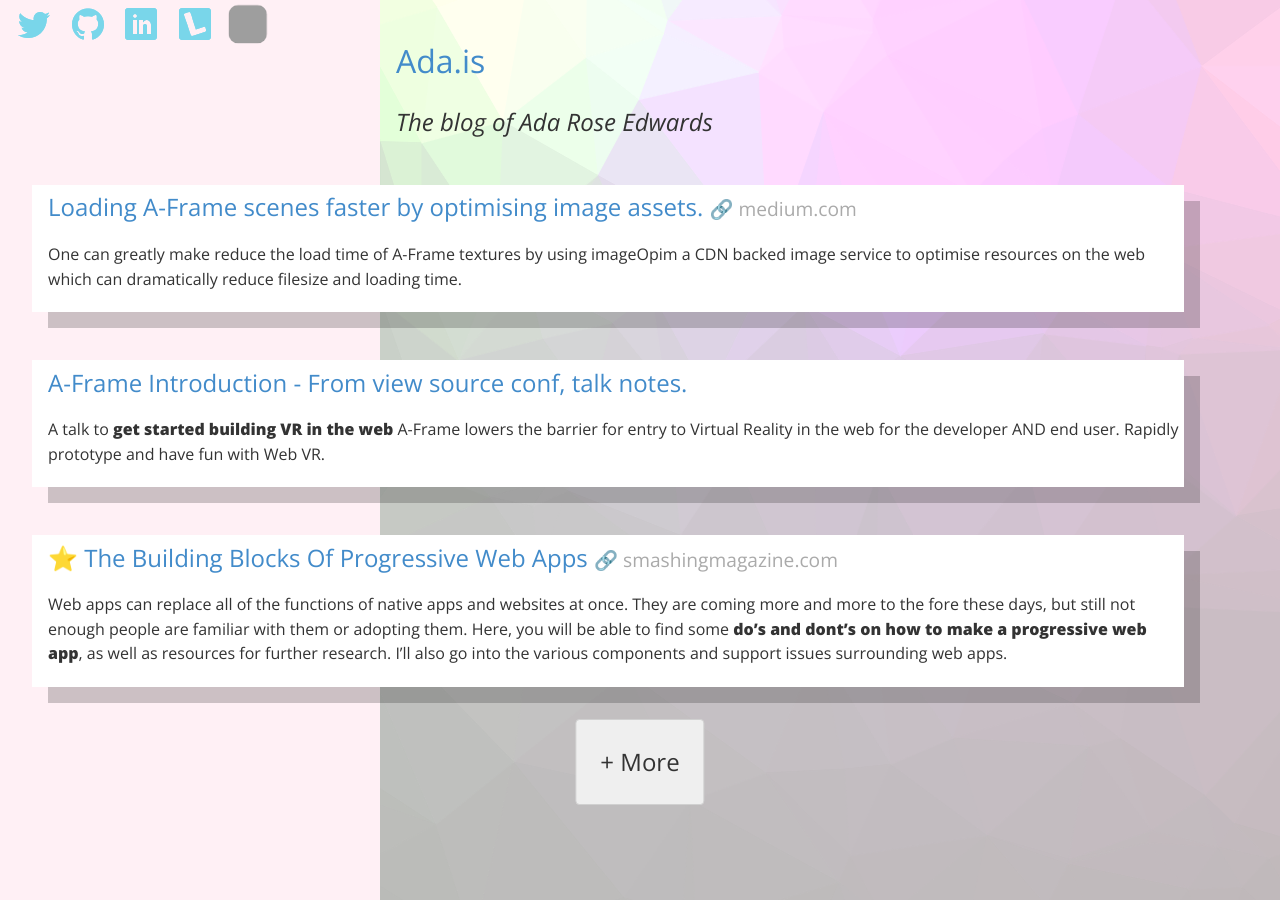
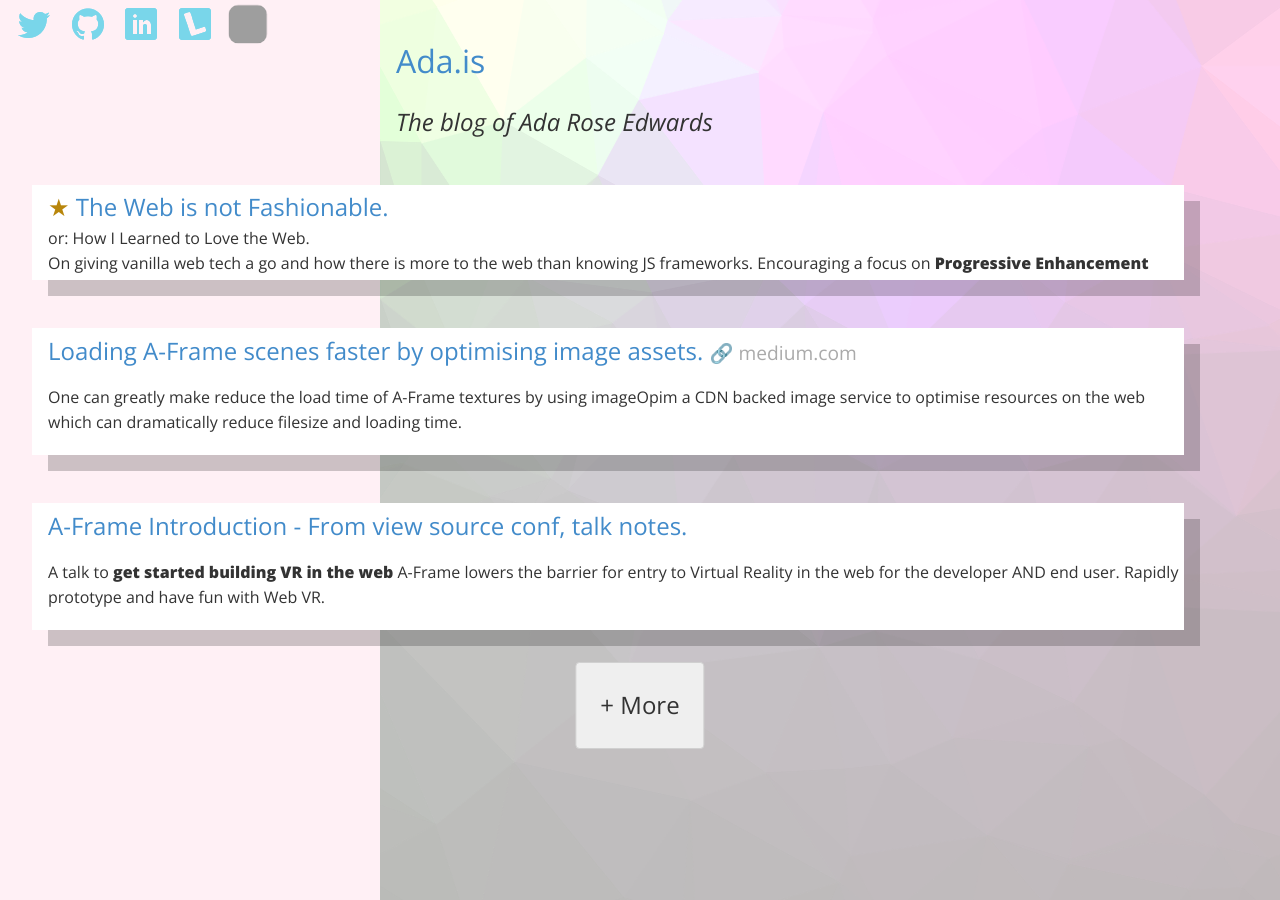
Before and after one commit to AdaRoseCannon/adarosecannon.github.io, a Jekyll site: the page built from index.html, in a window 1280 px wide. Built offline with Jekyll 4.4.1, drawn with Linux system fonts in a browser that asks for light colours; some of the changed lines change nothing that is shown; grey boxes are pictures that could not be loaded.

Commit message:
Add new article

```diff
--- /dev/null
+++ b/_posts/2016-10-10-the-web-is-unfashionable.md
@@ -0,0 +1,120 @@
+---
+layout: "post"
+title: "The Web is not Fashionable."
+description: 'or: How I Learned to Love the Web.<br />  On giving vanilla web tech a go and how there is more to the web than knowing JS frameworks. Encouraging a focus on <b>Progressive Enhancement</b>'
+categories: Blog
+author: Ada Rose Edwards
+image: https://cdn-images-1.medium.com/max/800/0*kd1ljzl6j1GAJAOv.jpg
+star: 1
+---
+
+## **or: How I Learned to Love the Web**
+
+Note: This article is written outside of my role as Developer Advocate for Samsung Internet but that is where I come from.
+
+[An article was recently published](https://hackernoon.com/how-it-feels-to-learn-javascript-in-2016-d3a717dd577f#.bryjt5npk) and raised an interesting problem ‘how does a front end developer learn JavaScript today?’ It’s a nuanced problem and like many nuanced issues leads to many flame wars on twitter.
+
+What do we mean by this question and why ‘today’, how has it changed?
+
+When I began &lt;b&gt; &lt;i&gt; &lt;center&gt; and &lt;table&gt; ruled the roost. There wasn’t a huge amount to learn.
+
+The web has grown in complexity over the years. The web faces pressures to grow for a number of reasons:
+
+* Trying to compete with or replace existing media platforms such as scientific literature, newspapers, books, radio, tv, mobile apps, virtual reality.
+* Trying to fix where existing users of the web are not being served optimally by our existing best practises.
+* As we learn more about how the web is being used we change what we do to reflect how our users do it and push for new modes of communication to assist them.
+* Discovery of best practises. E.g. For performance (network and animation), accessibility and new mediums such as mobile and VR has shaped the the goals for our tooling.
+
+The flexibility of the web and the strong cross device compatibility between browsers allows us to shape the web as we see fit through tooling, frameworks and libraries.
+
+The the state of the native web today reflects the community’s needs of yesterday. The state of the community’s development efforts reflects the needs of today, which the web as it is often falls short on.
+
+## **The Web is unfashionable**
+
+*"Oh my god no, no one uses … anymore. You should try learning …, it’s 2016"*
+
+Usually by the time the browser manufacturers & standards bodies have implemented those needs the community has moved on to solving different problems. This is not a bad thing.
+
+The Web cannot be in fashion as by it’s nature it reflects the needs of yesterday. The solutions chosen for the **world wide** web have to work for everyone.
+
+Web standards are like the Definitions in the Oxford English dictionary; they are rarely pulled from thin air or on a whim. They usually arise to reflect what people are already doing in the web.
+
+A lot of thought goes into them. Then very smart people (I have met some they are pretty fucking smart, and they stand their ground) argue about why they are a terrible idea due to security/privacy/accessibility/extensibility/implementability/performance issues. Discussions go back and forth for a long period of time but eventually you get a new standard (sometimes you don’t 😞 because those issues cannot be resolved.) In the meantime browsers will try out new APIs under flags to see if they work in the real world (sometimes they disappear.)
+
+But even if these features are still in draft or haven’t yet been implemented you can still use them using Polyfills.
+
+Polyfills are features backported to browsers from the future to allow them to experience future APIs now on a wide range of browsers. Some examples:
+
+* This[ getUserMedia polyfill](https://github.com/mozdevs/mediaDevices-getUserMedia-polyfill) will remove the need for prefixes and standardise all browsers on a modern promise based syntax not even some current browser versions come with.
+* The[ FT’s Polyfill Service](https://polyfill.io/v2/docs/) provides a wide range of newer JavaScript language methods and some browser apis to be supplied dynamically with support back to IE7.
+* They can also be used to experiment with upcoming APIs which have limited availability such as the[ WebVR polyfill](https://github.com/borismus/webvr-polyfill)
+
+Of course not all features can be polyfilled. Language syntax features such as fat arrows ‘=>’ the exponent operator ‘**’ or the rest operator ‘…’ are very difficult to polyfill. Lower level APIs are also difficult to polyfill such as HTTP2 support or GamePad API support.
+
+I feel there is an implicit deal in the relationship between developers and standards bodies & browsers vendors. The APIs which will be developed will be extensible and general so that the needs of yesterday do not constrain the innovation of tomorrow. With the intent that these future standards get tried in the real world behind flags and developers feed back into the standards process.
+
+Polyfills do have performance penalties in comparison to the native APIs but I think that is okay. Progressive enhancement means that it is okay to give an experience with fewer bells and whistles on less modern platforms as long as your content still works.
+
+Because at the end of the day content will always be king in the web.
+
+## **How does one work in a Webby mindset**
+
+A good website in my mind has a number of features:
+
+* Robust on the Network
+* Progressive Enhancement
+* Accessible
+* Responsively Designed
+
+Semantic HTML, markup which behaves how it is written, styled simply with CSS is all of the above by default. If the network fails partway through you will still get all the content. Increased complexity can cause one to move away from semantic HTML, forcing one to reimplement these features or lose them entirely.
+
+The worst case of this is an entirely framework-based web page showing no content when the network fails.
+
+This unfortunately is at odds with the extensible web. One of the goals of the extensible web is to provide lower level APIs which not every developer needs to learn how to use. The community can provide libraries to make the most of the newer web features.
+
+Each additional library or framework is another potential asset which may fail to arrive and a risk that the user receives no content.
+
+This is where the importance of progressive enhancement comes in. If the pure HTML document that comes down from the server can provide all the content on its own then any failed assets only results in a degraded experience instead of no content what so ever.
+
+I fear many developers today are learning the web by learning frameworks or just JavaScript when HTML itself has lots of power and usefulness. By learning HTML as deeply as learning JavaScript and CSS one can take advantage of HTML’s power to gain built-in robustness/accessibility/progressive enhancement.
+
+By having ‘progressive enhancing assets’, js/css, which can work independently of each other you can have some features fail and the user may not even notice as the other features are still there.
+
+This may seem like it will cause network performance issues because historically the perceived wisdom has been to bundle assets together. By making use of HTTP2 as a progressive enhancement multiple files from the same origin becomes less of an issue. You can also take advantage of the increased granularity to perform smarter cache invalidation allowing a reduced total network load so cheaper and more reliable for your users.
+
+It is okay to use libraries and frameworks, the point of the extensible web is to allow developers to make APIs more accessible to developers or provide sensible patterns. On the other hand don’t forget to checkout what the web has already. Instead of going straight to JQuery I like to use the Polyfill service to allow me to use fetch() and some of the new DOM APIs on all browsers. Such as node.before() and node.remove()
+
+Polyfills are biodegradable; eventually you will stop needing them. The polyfill service doesn’t even ship polyfills to browsers which do not require them.
+
+Transpiling and preprocessing:
+
+Transpilers are when you write your code in one language and it is compiled into another, for example es2016+ to es5 JavaScript. Or even another language such as Python or c++!!
+
+I personally have moved away from transpilers, I write es2016+ syntax where it is supported i.e. on the server and in Service Workers. I write ES5 in the web and will do for a few more years until support improves. I still use es2016+ methods everywhere by polyfilling them with the polyfill service.
+
+Transpilers have a lot of use in allowing one to try out language features not yet present in the browser. I do not think transpilers will ever stop being part of popular workflows. They allow reuse of modules when writing JavaScript meant to be used on both frontend and backend.
+
+I would never argue that JavaScript is perfect but it works and is pretty approachable with a wonderful enthusiastic community. It has gained lots of language features from other languages, especially the more recent versions of ECMAScript so if you are new to the language you may find some familiar patterns.
+
+JavaScript’s inherent flexibility makes it a great compile target so if you like writing es2016+, typescript, coffeescript, perl, python, c#, rust, Ada, lua, brainfuck or piet. I am sure there is a transpiler out there for you but JavaScipt is pretty okay too and definitely worth learning.
+
+## **Final points, aka tl;dr**
+
+At the end of the day content is king, make sure your content is available as widely as possible.
+
+Build something you will find easy to support for the duration you have to support it, using the tools you find useful and your team can learn. By going closer to basic HTML/css/JavaScript you will have an easier onboarding process and in hiring can focus on good development practises rather than number of buzzwords in the CV.
+
+Be careful not to let yourself be restrained by your tools. Choosing a very prescriptive framework may leave you locked in until the product is retired even if the framework no longer meets all your needs or stops being supported.
+
+Best practises evolve with the platform and as we learn about our users be careful about the assumptions your tools are making. E.g.
+
+* With HTTP2, bundling no longer gives much benefit, but bundling still has downsides we are living with today. E.g. large single page websites which need to download 2MB before a single word is displayed.
+* [Icon fonts have been shown to be terrible for accessibility.](https://speakerdeck.com/ninjanails/death-to-icon-fonts)
+* I have seen &lt;b&gt; &lt;i&gt; &lt;center&gt; and &lt;table&gt; go from normal usage to anathema and back again.
+* I have seen the web go from semantic by default to messes of divs and classes and I am hopeful now we are seeing a swing back to semantic again. I saw some[ great talks on this at the recent view source conf.](https://www.youtube.com/watch?v=FN3g39bnSRA&index=3&list=PLo3w8EB99pqJBRZU8kUrtoznwE-yyT2Yh)
+
+HTML has a lot of power which I don’t think is being taken advantage of. Read through MDN to checkout out what is available. You will be surprised with how widely some of the newer features are supported. The new features tend to degrade nicely and be readily accessible.
+
+The Web has history. If you build with web technology it will stick around. We try not to break the web even if it means the mistakes and bad decisions we have made in the past (and will make in the future) get set in stone.
+
+Give vanilla web ago. It’s not fashionable but it works[.](http://www.warnerbros.com/archive/spacejam/movie/jam.htm)
--- a/index.html
+++ b/index.html
@@ -8,12 +8,12 @@
   {% for post in site.posts %}
     <div class="home-posts_item">
 	{% if post.link %}
-    	<h2>{% if post.star %}⭐ {% endif %}<a class="article-link" href="{{ post.link }}" target="_blank" rel="noopener">{{ post.title }}</a> <span title="External Link" style="font-size: 80%; color: #aaa;">{% if post.external %}🔗 {{ post.external }} {% endif %}</span></h2>
+    	<h2>{% if post.star %}<span class="star">&#9733;</span> {% endif %}<a class="article-link" href="{{ post.link }}" target="_blank" rel="noopener">{{ post.title }}</a> <span title="External Link" style="font-size: 80%; color: #aaa;">{% if post.external %}🔗 {{ post.external }} {% endif %}</span></h2>
 			<article><p>{{ post.description }}</p></article>
     	<time>{{ post.date | date_to_string }}</time>
 	{% else %}
-		<h2>{% if post.star %}⭐ {% endif %}<a class="article-link" href="{{ post.url }}">{{ post.title }}</a></h2>
-		<article>{{ post.excerpt }}</article>
+		<h2>{% if post.star %}<span class="star">&#9733;</span> {% endif %}<a class="article-link" href="{{ post.url }}">{{ post.title }}</a></h2>
+		<article>{% if post.description %}{{ post.description }}{% else %}{{ post.excerpt }}{% endif %}</article>
 		<time>{{ post.date | date_to_string }}</time>
 	{% endif %}
     </div>
--- a/styles/main.scss
+++ b/styles/main.scss
@@ -95,7 +95,7 @@
 	transform-origin: 100% 0;
 	background: url(https://s.gravatar.com/avatar/e137ba0321f12ecb5340680815b42c26?s=400);
 	background-size: cover;
-  margin: 0.1em 0.1em -3.1em -3.1em;
+	margin: 0.1em 0.1em -3.1em -3.1em;
 	border-radius: 1em;
 	z-index: 3;
 	position: relative;
@@ -148,6 +148,11 @@
 	}
 }
 
+.star {
+	color: transparent;
+	text-shadow: 0 0 0 darkgoldenrod;
+}
+
 @import "speciallayout";
 @import "helpers";
 @import "syntax";
```
